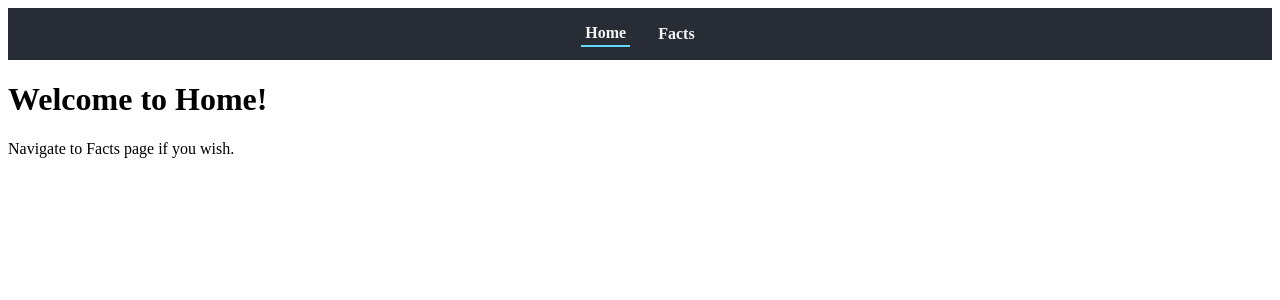
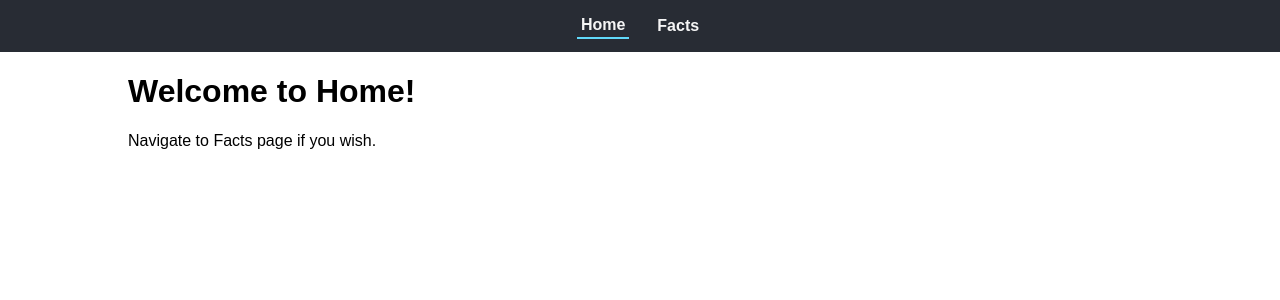
Before and after one commit to Aydin324/FirstAngularProject, an Angular app: page / in a window 1280 px wide. Shown: the top 300 px of the page. Built offline with nearby package versions, Linux system fonts and the light colour scheme.

Commit message:
Tiny styling tweaks

```diff
--- a/src/app/core/header/header.scss
+++ b/src/app/core/header/header.scss
@@ -2,6 +2,7 @@
   display: block;
   background-color: #282c34;
   color: #f5f5f5;
+  width: 100%;
 }
 
 nav {
--- a/src/styles.scss
+++ b/src/styles.scss
@@ -1 +1,10 @@
 /* You can add global styles to this file, and also import other style files */
+body {
+  margin: 0;
+  padding: 0;
+  font-family: 'Arial';
+
+  main {
+    padding-inline: 10%;
+  }
+}
```
